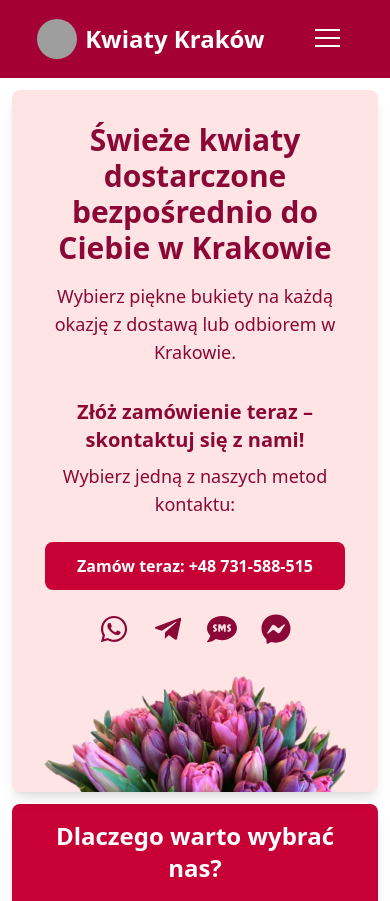
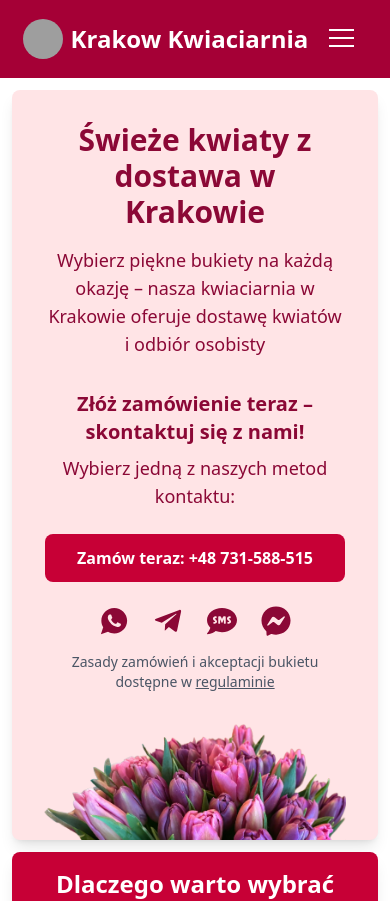
Before and after one commit to tqtxdhasi/flower-shop, a Next.js app: page / in a window 390 px wide. Shown: the top 901 px of the page. Built offline with nearby package versions, Linux system fonts and the light colour scheme; grey boxes are pictures that could not be loaded.

Commit message:
feat: Add HeroSection component and update page layout to include it refactor: Clean up imports and remove unused code in Navbar, MobileMenu, and DesktopMenu fix: Add id to Regulamin component for better navigation

```diff
--- a/app/components/DesktopMenu.jsx
+++ b/app/components/DesktopMenu.jsx
@@ -1,8 +1,5 @@
-"use client";
-import React from "react";
 import Submenu from "./Submenu";
 
-// DesktopMenu.jsx
 const DesktopMenu = ({ menuItems }) => {
   return (
     <ul
--- a/app/components/Header.jsx
+++ b/app/components/HeroSection.jsx
@@ -4,33 +4,34 @@ import {
   FaSms,
   FaFacebookMessenger,
 } from "react-icons/fa";
+import { IoLogoWhatsapp } from "react-icons/io";
 
-function Header() {
+function HeroSection() {
   return (
     <header className="relative pt-8 px-8 sm:p-16 text-center text-rose-900 rounded-lg shadow-lg bg-rose-100">
       <div className="absolute left-0 top-1/2 transform -translate-y-1/2 sm:block hidden">
         <img
           src="/Layer 2.png"
-          alt="Left decorative element"
+          alt="Dekoracyjny motyw kwiatowy - kwiaciarnia Kraków"
           className="w-32 sm:w-48"
         />
       </div>
       <div className="absolute right-0 top-1/2 transform -translate-y-1/2 sm:block hidden">
         <img
           src="/Layer 2.png"
-          alt="Right decorative element"
+          alt="Dekoracyjny motyw kwiatowy - kwiaciarnia Kraków"
           className="w-32 sm:w-48 transform scale-x-[-1] scale-y-[-1]"
         />
       </div>
-      <div className="relative ">
+      <div className="relative">
         <h1 className="text-3xl sm:text-4xl font-bold">
-          Świeże kwiaty dostarczone bezpośrednio do Ciebie w Krakowie
+          Świeże kwiaty z dostawa w Krakowie
         </h1>
-        <p className="mt-4 text-lg sm:text-xl">
-          Wybierz piękne bukiety na każdą okazję z dostawą lub odbiorem w
-          Krakowie.
+        <p className="mt-4 text-lg sm:text-xl max-w-prose mx-auto">
+          Wybierz piękne bukiety na każdą okazję – nasza kwiaciarnia w Krakowie
+          oferuje dostawę kwiatów i odbiór osobisty
         </p>
-        <div className="mt-8">
+        <section className="mt-8">
           <h2 className="text-xl sm:text-2xl font-semibold">
             Złóż zamówienie teraz – skontaktuj się z nami!
           </h2>
@@ -46,21 +47,40 @@ function Header() {
             </a>
           </div>
           <div className="mt-6 flex justify-center gap-6">
-            <FaWhatsapp className="text-3xl" />
-
-            <FaTelegramPlane className="text-3xl" />
-
-            <FaSms className="text-3xl" />
-
-            <FaFacebookMessenger className="text-3xl" />
+            <IoLogoWhatsapp
+              className="text-3xl"
+              title="WhatsApp"
+              aria-label="WhatsApp"
+            />
+            <FaTelegramPlane
+              className="text-3xl"
+              title="Telegram"
+              aria-label="Telegram"
+            />
+            <FaSms className="text-3xl" title="SMS" aria-label="SMS" />
+            <FaFacebookMessenger
+              className="text-3xl"
+              title="Messenger"
+              aria-label="Messenger"
+            />
           </div>
-        </div>
+        </section>
+        <p className="mt-4 text-sm text-gray-600">
+          Zasady zamówień i akceptacji bukietu dostępne w{" "}
+          <a href="#regulamin" className="underline">
+            regulaminie
+          </a>
+        </p>
       </div>
       <div className="sm:hidden mt-8 flex justify-center">
-        <img src="/Layer 3.png" alt="Mobile view image" className="w-full " />
+        <img
+          src="/Layer 3.png"
+          alt="Kwiaciarnia mobilna wersja - Kraków"
+          className="w-full"
+        />
       </div>
     </header>
   );
 }
 
-export default Header;
+export default HeroSection;
--- a/app/components/MobileMenu.jsx
+++ b/app/components/MobileMenu.jsx
@@ -1,5 +1,3 @@
-"use client";
-import React from "react";
 import Submenu from "./Submenu";
 
 const MobileMenu = ({
--- a/app/components/Navbar.jsx
+++ b/app/components/Navbar.jsx
@@ -1,18 +1,13 @@
 "use client";
-import React, { useState, useEffect } from "react";
+import React, { useState } from "react";
 import { menuItems, companyInfo } from "./navbarData";
 import DesktopMenu from "./DesktopMenu";
 import MobileMenu from "./MobileMenu";
 import MenuIcon from "./MenuIcon";
-
+import { shopName } from "../data/mainData";
 const Navbar = () => {
   const [isMobileMenuOpen, setIsMobileMenuOpen] = useState(false);
   const [openMobileSubmenu, setOpenMobileSubmenu] = useState(null);
-  const [currentUrl, setCurrentUrl] = useState("");
-
-  useEffect(() => {
-    setCurrentUrl(window.location.href);
-  }, []);
 
   const toggleMobileMenu = () => setIsMobileMenuOpen(!isMobileMenuOpen);
   const closeMobileMenu = () => setIsMobileMenuOpen(false);
@@ -21,16 +16,17 @@ const Navbar = () => {
 
   return (
     <nav
+      role="navigation"
       className="w-full sticky top-0 z-50 bg-rose-800 text-white transition-all"
       itemScope
-      itemType="https://schema.org/LocalBusiness"
+      itemType="https://schema.org/Florist"
     >
       <div className="container mx-auto px-4">
         <div className="flex justify-around items-center py-4">
           <a
             href="/"
             className="flex items-center text-2xl font-bold hover:text-rose-200 transition-colors space-x-2"
-            aria-label="Kwiaty Kraków - Strona główna"
+            aria-label={`${shopName} - Strona główna`}
             itemProp="url"
           >
             <img
@@ -42,10 +38,7 @@ const Navbar = () => {
               loading="eager"
               itemProp="logo"
             />
-            <span itemProp="name">
-              <span className="sr-only">Kwiaciarnia</span>
-              {companyInfo.name}
-            </span>
+            <span itemProp="name">{shopName}</span>
           </a>
 
           <DesktopMenu menuItems={menuItems} />
--- a/app/components/Regulamin.jsx
+++ b/app/components/Regulamin.jsx
@@ -1,6 +1,9 @@
 function Regulamin() {
   return (
-    <div className="bg-rose-50 max-w-full md:max-w-4xl mx-auto py-6 px-4 lg:px-6 flex flex-col rounded-xl gap-6">
+    <div
+      id="regulamin"
+      className="bg-rose-50 max-w-full md:max-w-4xl mx-auto py-6 px-4 lg:px-6 flex flex-col rounded-xl gap-6"
+    >
       <h2 className="text-4xl font-bold text-rose-900 flex items-center gap-2">
         <span>📜</span>
         Regulamin zamówień i akceptacji bukietu
--- /dev/null
+++ b/app/data/mainData.js
@@ -0,0 +1 @@
+export const shopName = "Krakow Kwiaciarnia";
--- a/app/page.tsx
+++ b/app/page.tsx
@@ -1,7 +1,7 @@
 // app/page.tsx
 
 import React from "react";
-import Header from "./components/Header";
+import HeroSection from "./components/HeroSection";
 import WhyChooseUs from "./components/WhyChooseUs";
 import AvailableFlowers from "./components/AvailableFlowers";
 import Regulamin from "../app/components/Regulamin";
@@ -43,7 +43,7 @@ export const metadata: Metadata = {
 export default function Home() {
   return (
     <main className="font-sans bg-white p-3 flex flex-col gap-3">
-      <Header />
+      <HeroSection />
       <WhyChooseUs />
       <AvailableFlowers />
       <Regulamin />
```
